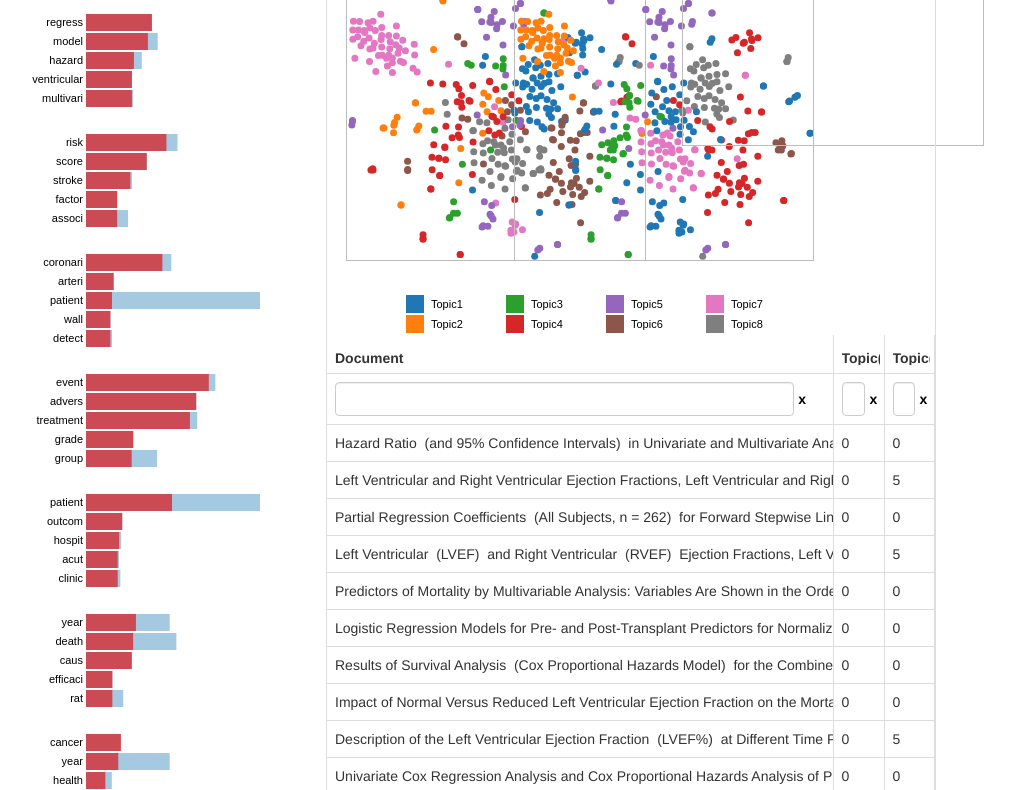
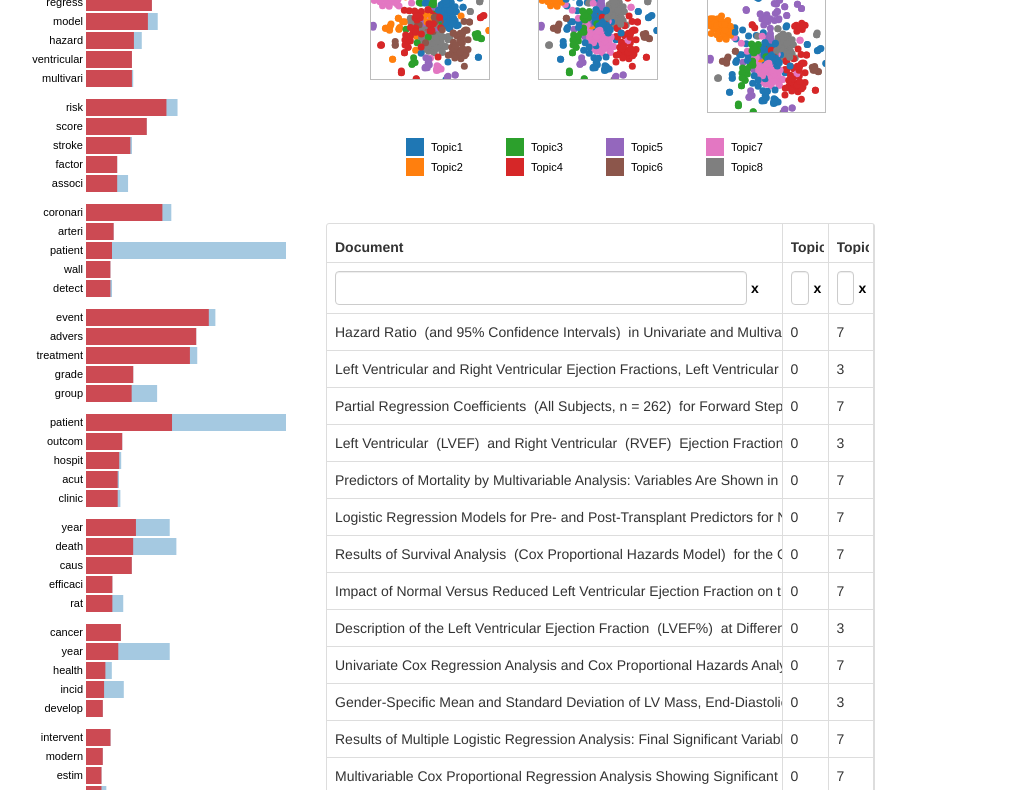
Before and after one commit to madigun697/coding_studies, a plain HTML site: page Topic_Modeling/visual.html in a window 1280 px wide. Shown: the part 255-1045 px from the top of the page, without its empty margins (78-1093 px from the left). Drawn offline with nearby package versions, Linux system fonts and the light colour scheme.

Commit message:
add animation

```diff
--- a/Topic_Modeling/visual.html
+++ b/Topic_Modeling/visual.html
@@ -32,9 +32,13 @@
 
         #layout-scatter {
             width: 90%;
-            height: 450px;
             padding: 20px;
             margin-bottom: 20px;
+            float: left;
+        }
+
+        #layout-table {
+            width: 90%;
             float: left;
         }
 
@@ -86,7 +90,7 @@
             <h2>Choose Topic Cluster</h2>
             <p>Topic Keywords based on LDA</p>
         </center>
-        <svg id="hbar_container"></svg>
+        <div id="hbar_container"></div>
     </div>
     <div id='layout-output'>
         <div id='layout-scatter'>
@@ -108,7 +112,7 @@
                     <svg class='layout-scatter' id="scatter_container_de"></svg>
                 </center>
             </div>
-            <center><svg id='scatter_legend'></svg></center>
+            <center><svg id='scatter_legend' style="margin-top: 20px"></svg></center>
         </div>
         <div id='layout-table'>
             <table id="jqGrid"></table>
@@ -125,19 +129,17 @@
         left: 40
     }
 
-    var hbarCanvas = d3.select("#hbar_container")
-        .attr("width", "90%")
+    var lda_km_topic_map, km_lda_topic_map
+    var topicCnt = 0
 
+    var hbarCanvas = d3.select("#hbar_container").attr("width", "90%")
     var ldaScatterCanvas = d3.select("#scatter_container_lda")
-        .attr("width", "300px")
-        .attr("height", "300px")
-
     var kmeansScatterCanvas = d3.select("#scatter_container_km")
-        .attr("width", "300px")
-        .attr("height", "300px")
+    var deepembeddingScatterCanvas = d3.select("#scatter_container_de")
 
     d3.json('./lda/hbar_data.json').then(function (data) {
-        hbarCanvas.attr("height", (125 * (data.labels.length - 1)) + "px")
+        hbarCanvas.attr("height", (100 * (data.labels.length - 1)) + "px")
+        topicCnt = data.labels.length - 1
 
         topicSeq = 0
         data.labels.forEach(l => {
@@ -156,14 +158,29 @@
         initializeScatterLegend(data)
     });
 
+    d3.json('./km/scatter_data.json').then(function (data) {
+        initializeScatterChar(data, 'DeepEmbedding')
+        initializeScatterLegend(data)
+    });
+
     d3.json('./document_table.json').then(function (data) {
+        lda_km_topic_map = data.lda_km_topic_map
+        km_lda_topic_map = data.km_lda_topic_map
         initializeTable(data)
     });
 
     function initializeHBarChart(barData, max_width, topicSeq) {
 
-        subCanvas = hbarCanvas.append("g")
-            .attr("transform", "translate(" + (margin.left + 20) + "," + (margin.top + topicSeq * 120) + ")")
+        subCanvas = hbarCanvas.append('svg')
+            .attr("id", 'topic_' + topicSeq + '_bar')
+            .attr('height', '100px')
+            .on("click", function () {
+                handletMouseClick(topicSeq, 'LDA')
+            })
+            .append("g")
+            // .attr("transform", "translate(" + (margin.left + 20) + "," + (margin.top + topicSeq * 120) + ")")
+            .attr("transform", "translate(" + (margin.left + 20) + ", 0)")
+
         var x = d3.scaleBand()
             .rangeRound([0, 400])
             .padding(0.1)
@@ -174,9 +191,6 @@
 
         y.domain(barData.map(d => d['Term']))
         x.domain(barData.map(d => d['Freq']))
-
-        subCanvas.append('g')
-            .attr('transform', 'translate(30, 120)')
 
         subCanvas.append('g')
             .call(d3.axisLeft(y).tickSize(0))
@@ -234,17 +248,11 @@
     }
 
     function initializeScatterLegend(scatterData) {
-        topicCnt = 0
-        scatterData.forEach(d => {
-            if (topicCnt < Number(d.topic)) {
-                topicCnt = d.topic
-            }
-        })
 
-        var cValue = d3.schemeCategory10.slice(0, topicCnt + 1)
+        var cValue = d3.schemeCategory10.slice(0, topicCnt)
 
         legendSvg = d3.select("#scatter_legend")
-            .attr("width", (100 * (topicCnt + 1) / 2) + "px")
+            .attr("width", (100 * (topicCnt) / 2) + "px")
             .attr("height", "40px")
 
         // draw legend
@@ -270,15 +278,17 @@
     }
 
     function initializeScatterChar(scatterData, method) {
+        var chart_size = $('#layout-scatter').width() / 3 - 50
+
         // setup x
         var xValue = function (d) { return d.plot_x; }, // data -> value
-            xScale = d3.scaleLinear().range([0, 300]), // value -> display
+            xScale = d3.scaleLinear().range([0, chart_size]), // value -> display
             xMap = function (d) { return xScale(xValue(d)); }, // data -> display
             xAxis = d3.axisBottom(xScale).tickSize(0).tickFormat('');
 
         // setup y
         var yValue = function (d) { return d.plot_y; }, // data -> value
-            yScale = d3.scaleLinear().range([300, 0]), // value -> display
+            yScale = d3.scaleLinear().range([chart_size, 0]), // value -> display
             yMap = function (d) { return yScale(yValue(d)); }, // data -> display
             yAxis = d3.axisLeft(yScale).tickSize(0).tickFormat('');
 
@@ -289,20 +299,28 @@
         yScale.domain([d3.min(scatterData, yValue) - 1, d3.max(scatterData, yValue) + 1]);
 
         if (method == 'LDA') {
+            ldaScatterCanvas.attr("width", ($('#layout-scatter').width() / 3 - 50) + "px")
+                .attr("height", ($('#layout-scatter').width() / 3 - 50) + "px")
             canvasSvg = ldaScatterCanvas
         } else if (method == 'KMeans') {
+            kmeansScatterCanvas.attr("width", ($('#layout-scatter').width() / 3 - 50) + "px")
+                .attr("height", ($('#layout-scatter').width() / 3 - 50) + "px")
             canvasSvg = kmeansScatterCanvas
+        } else if (method == 'DeepEmbedding') {
+            deepembeddingScatterCanvas.attr("width", ($('#layout-scatter').width() / 3 - 50) + "px")
+                .attr("height", ($('#layout-scatter').width() / 3 - 50) + "px")
+            canvasSvg = deepembeddingScatterCanvas
         }
 
         // x-axis
         canvasSvg.append("g")
             .attr("class", "x axis")
-            .attr("transform", "translate(0," + 300 + ")")
+            .attr("transform", "translate(0," + chart_size + ")")
             .call(xAxis)
             .call(canvasSvg => canvasSvg.select('.domain').remove())
             .append("text")
             .attr("class", "label")
-            .attr("x", 300)
+            .attr("x", chart_size)
             .attr("y", -6)
             .style("text-anchor", "end");
 
@@ -322,11 +340,28 @@
         canvasSvg.selectAll(".dot")
             .data(scatterData)
             .enter().append("circle")
-            .attr("class", "dot")
+            .attr("class", function (d) { return 'dot_' + d.topic })
             .attr("r", 3.5)
             .attr("cx", xMap)
             .attr("cy", yMap)
-            .style("fill", function (d) { return cValue[d.topic]; });
+            .style("fill", function (d) { return cValue[d.topic]; })
+            .on('click', function(d) {
+                handletMouseClick(d.topic, method)
+            })
+    }
+
+    function handletMouseClick(topicSeq, method) {
+
+
+        for (var i = 0; i < topicCnt; i++) {
+            if (i === topicSeq) {
+                d3.selectAll('.dot_' + i).attr('r', 10)
+                d3.select('#topic_' + i + '_bar').style('background', '#FF000020')
+            } else {
+                d3.selectAll('.dot_' + i).attr('r', 3.5)
+                d3.select('#topic_' + i + '_bar').style('background', '')
+            }
+        }
     }
 
     function initializeTable(data) {
```
Also changed, not shown: Topic_Modeling/document_table.json, 1 other file.
